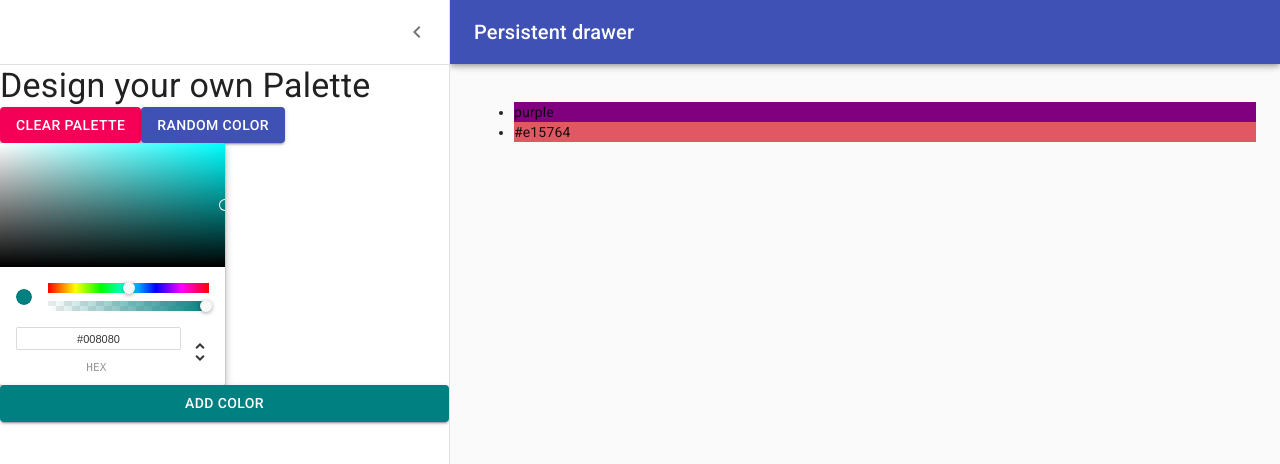
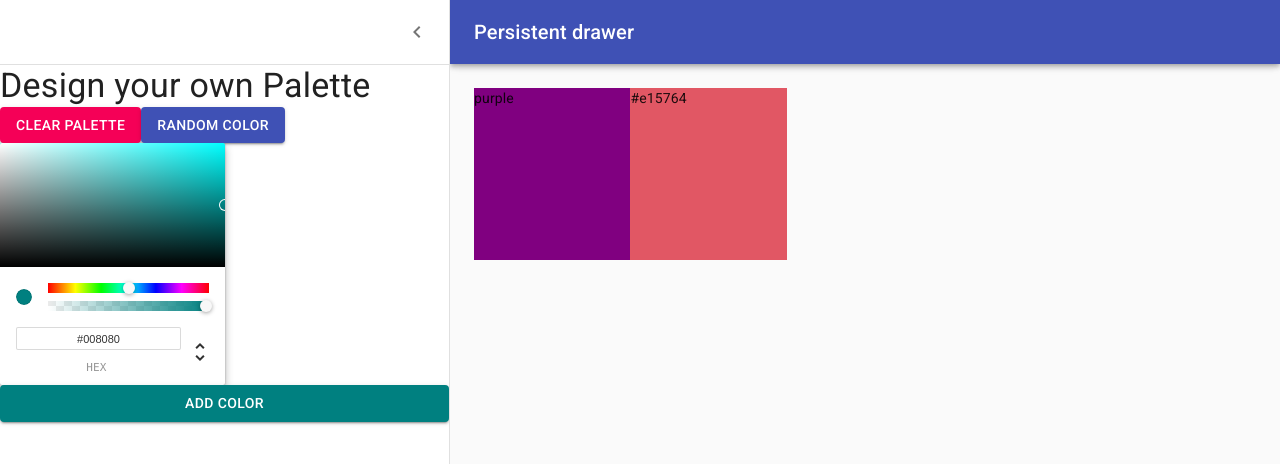
Before and after one commit to stamandf/colours-app, a React (Create React App) app: page /palette/new in a window 1280 px wide. Shown: the top 464 px of the page. Built offline with nearby package versions, Linux system fonts and the light colour scheme.

Commit message:
Add DraggableColorBox.

```diff
--- /dev/null
+++ b/src/DraggableColorBox.js
@@ -0,0 +1,26 @@
+import React from 'react';
+import { withStyles } from '@material-ui/styles';
+
+const styles = {
+    root: {
+        width: "20%",
+        height: "25%",
+        margin: "0 auto",
+        display: "inline-block",
+        position: "relative",
+        cursor: "pointer",
+        marginBottom: "-3.5px"
+    }
+}
+function DraggableColorBox(props) {
+    return (
+        <div
+            className={props.classes.root}
+            style={{ backgroundColor: props.color }}
+        >
+        {props.color}
+        </div>
+    );
+}
+
+export default withStyles(styles)(DraggableColorBox)
--- a/src/NewPaletteForm.js
+++ b/src/NewPaletteForm.js
@@ -12,6 +12,7 @@
 import ChevronLeftIcon from '@material-ui/icons/ChevronLeft';
 import { ChromePicker } from 'react-color';
 import Button from '@material-ui/core/Button';
+import DraggableColorBox from './DraggableColorBox';
 
 const drawerWidth = 450;
 
@@ -56,6 +57,7 @@
   },
   content: {
     flexGrow: 1,
+    height: "calc(100vh - 64px)",
     padding: theme.spacing.unit * 3,
     transition: theme.transitions.create('margin', {
       easing: theme.transitions.easing.sharp,
@@ -171,12 +173,9 @@
               })}
             >
               <div className={classes.drawerHeader} />
-              <ul>
                 {this.state.colors.map(color => (
-                    <li style= {{ backgroundColor: color}}>{color}</li>
+                    <DraggableColorBox color={color}/>
                 ))}
-              </ul>
-
             </main>
           </div>
         );
```
